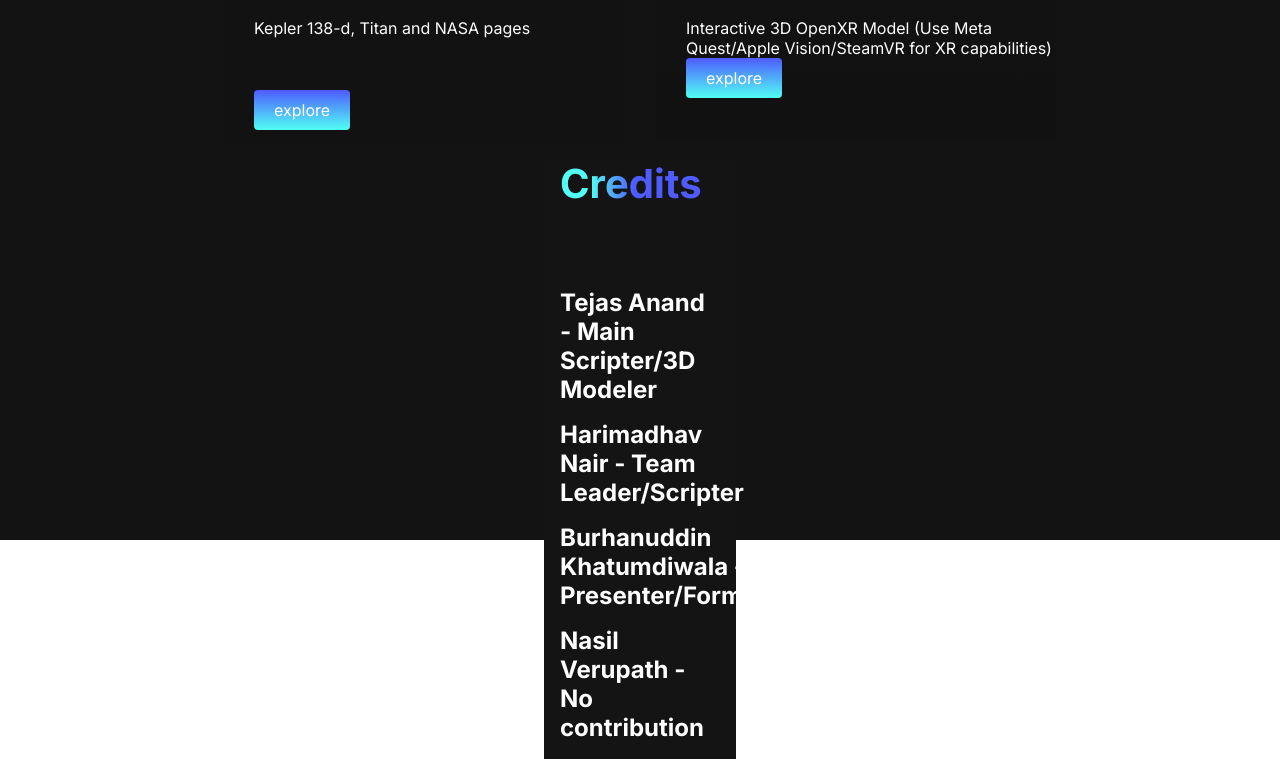
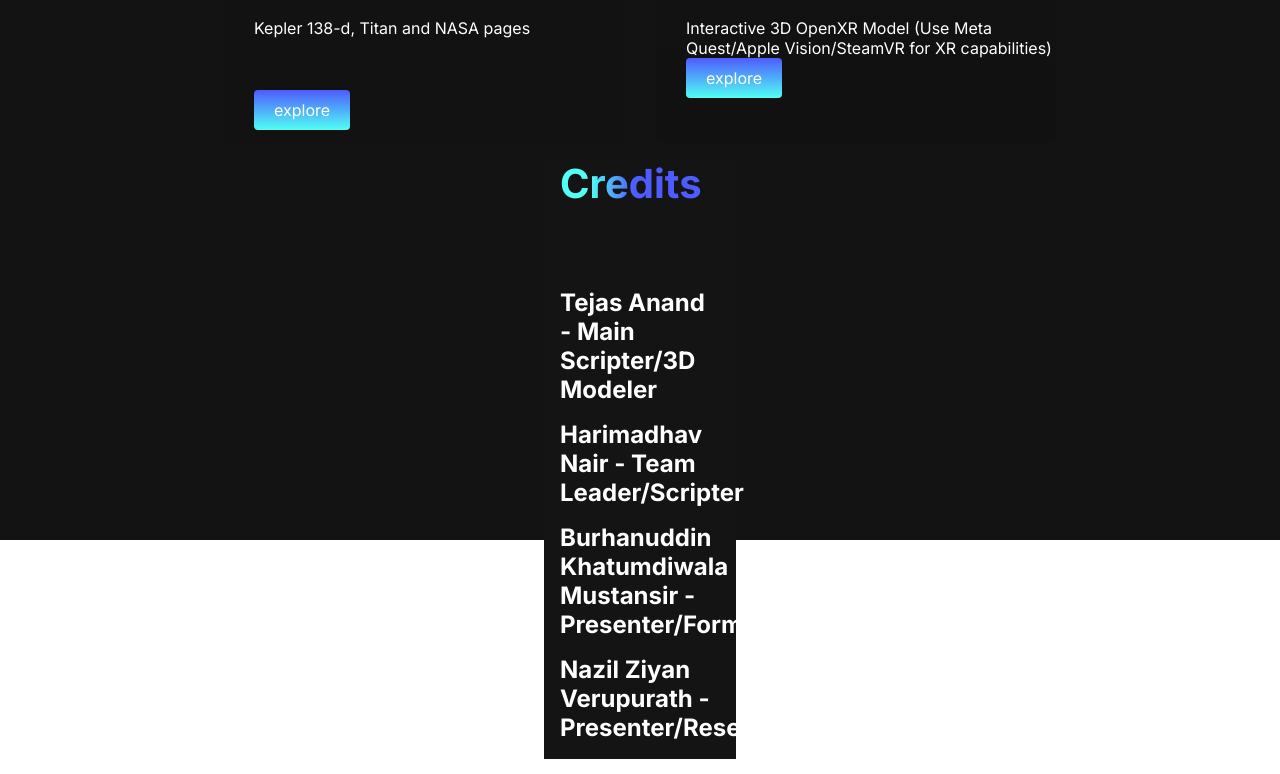
Before and after one commit to nxfx21/nxfx21.github.io, a website built with Vite: page index.html in a window 1280 px wide. Shown: the part 1060-1834 px from the top of the page. Built offline with nearby package versions, Linux system fonts and the light colour scheme; files whose address does not match are found by name.

Commit message:
Fix final

```diff
--- a/index.html
+++ b/index.html
@@ -78,8 +78,8 @@
 					<h1>Credits</h1>
 					<h2>Tejas Anand - Main Scripter/3D Modeler</h2>
 					<h2>Harimadhav Nair - Team Leader/Scripter</h2>
-					<h2>Burhanuddin Khatumdiwala - Presenter/Formulator</h2>
-					<h2>Nasil Verupath - No contribution</h2>
+					<h2>Burhanuddin Khatumdiwala Mustansir - Presenter/Formulator</h2>
+					<h2>Nazil Ziyan Verupurath - Presenter/Researcher</h2>
 				</div>
 </body>
 
```
Also changed, not shown: sources.html (line endings or trailing spaces).
